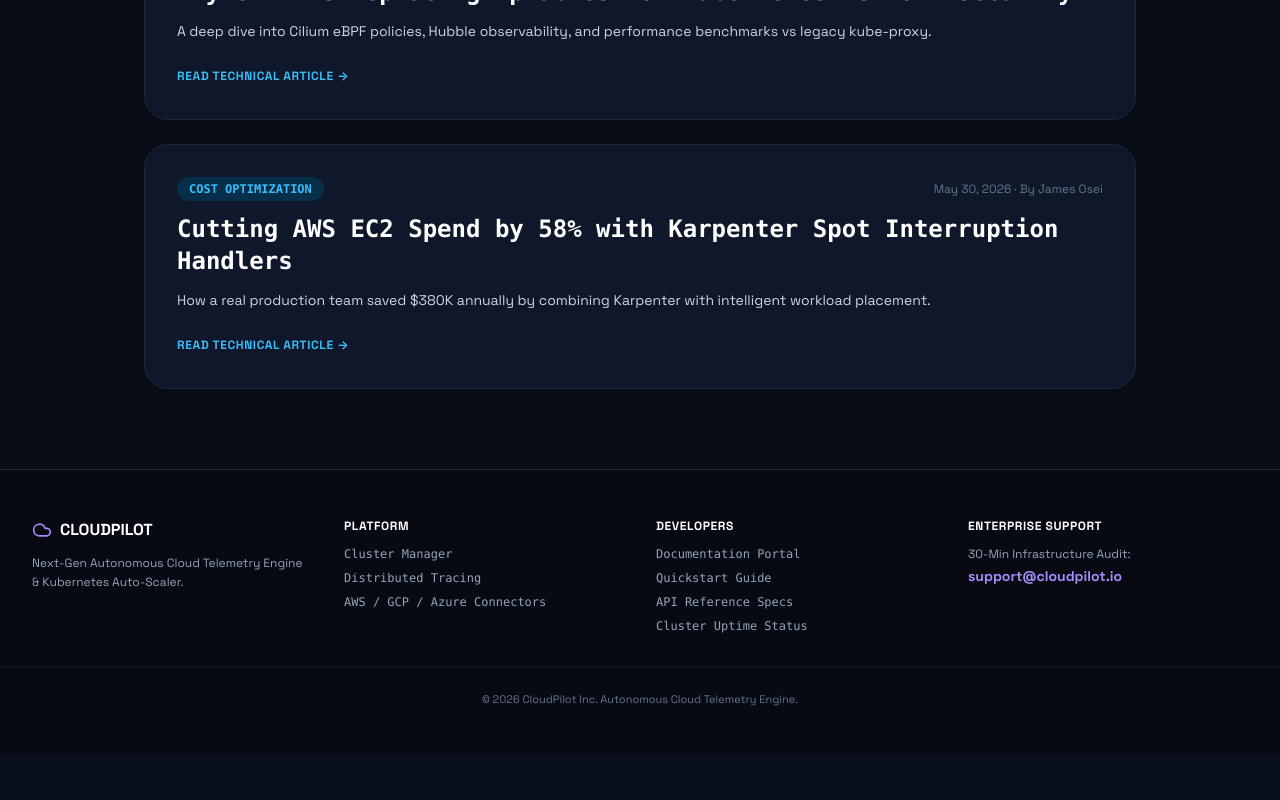
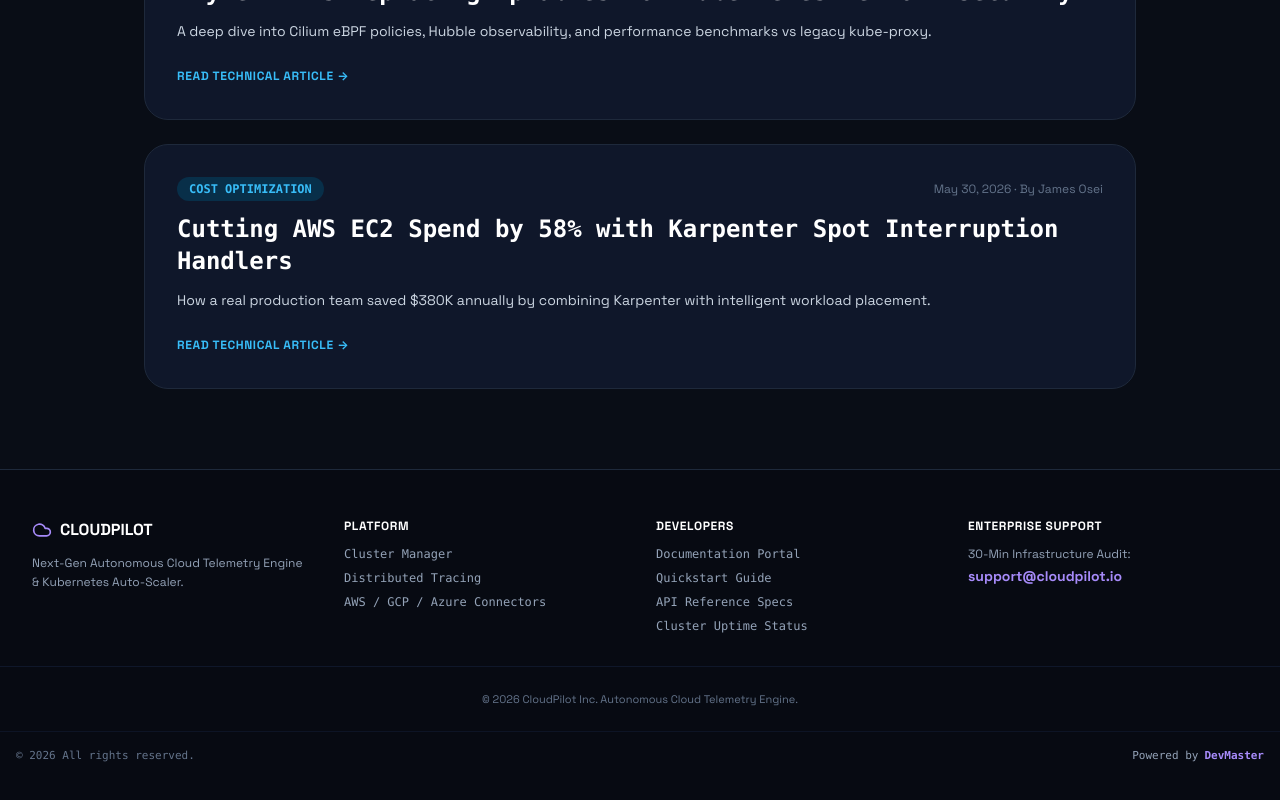
Before and after one commit to mghali629-hub/cloud-pilot, a Next.js app: page /blog in a window 1280 px wide. Shown: the part 676-1476 px from the top of the page. Before the commit the page ends 1431 px from the top, so only its background shows below. Built offline with nearby package versions, Linux system fonts and the light colour scheme.

Commit message:
fix(ui): remove horizontal scrollbars and add Powered by DevMaster footer link

```diff
--- a/src/app/globals.css
+++ b/src/app/globals.css
@@ -9,3 +9,21 @@
   color: #F8FAFC;
   font-family: 'Space Grotesk', sans-serif;
 }
+
+/* Disable horizontal scrolling globally */
+html, body {
+  overflow-x: hidden !important;
+  max-width: 100vw;
+}
+
+/* Hide scrollbar for Chrome, Safari, Opera, Edge, and Firefox */
+.no-scrollbar::-webkit-scrollbar {
+  display: none !important;
+  width: 0 !important;
+  height: 0 !important;
+}
+
+.no-scrollbar {
+  -ms-overflow-style: none !important;
+  scrollbar-width: none !important;
+}
--- a/src/components/Header.tsx
+++ b/src/components/Header.tsx
@@ -40,7 +40,7 @@
           </div>
         </Link>
 
-        <nav className="hidden lg:flex items-center gap-4 text-xs font-medium overflow-x-auto py-2">
+        <nav className="hidden lg:flex items-center gap-4 text-xs font-medium overflow-x-auto no-scrollbar [ms-overflow-style:none] [scrollbar-width:none] [&::-webkit-scrollbar]:hidden py-2">
           {navLinks.map((link) => (
             <Link
               key={link.href}
@@ -101,6 +101,20 @@
       <div className="max-w-7xl mx-auto px-4 mt-8 pt-6 border-t border-slate-900 text-center text-slate-500 text-[11px] font-sans">
         © 2026 CloudPilot Inc. Autonomous Cloud Telemetry Engine.
       </div>
+          <div className="max-w-7xl mx-auto px-4 mt-6 pt-4 border-t border-slate-900/80 flex flex-col sm:flex-row items-center justify-between gap-3 text-slate-500 text-[11px]">
+        <div>© 2026 All rights reserved.</div>
+        <div>
+          <a
+            href="https://devmaster.online"
+            target="_blank"
+            rel="noopener noreferrer"
+            className="inline-flex items-center gap-1.5 text-slate-400 hover:text-white font-medium transition-colors cursor-pointer"
+          >
+            <span>Powered by</span>
+            <span className="font-bold text-violet-400 hover:underline">DevMaster</span>
+          </a>
+        </div>
+      </div>
     </footer>
   );
 }
```
Also changed, not shown: 1 other file (tests, documents, lock files or other folders).
